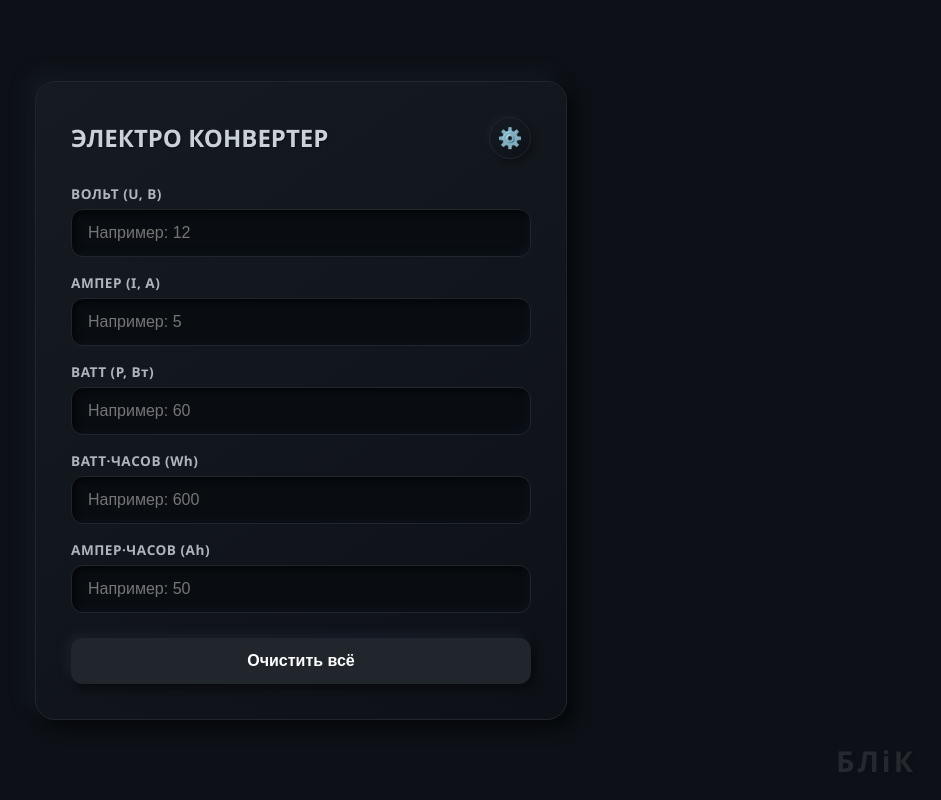
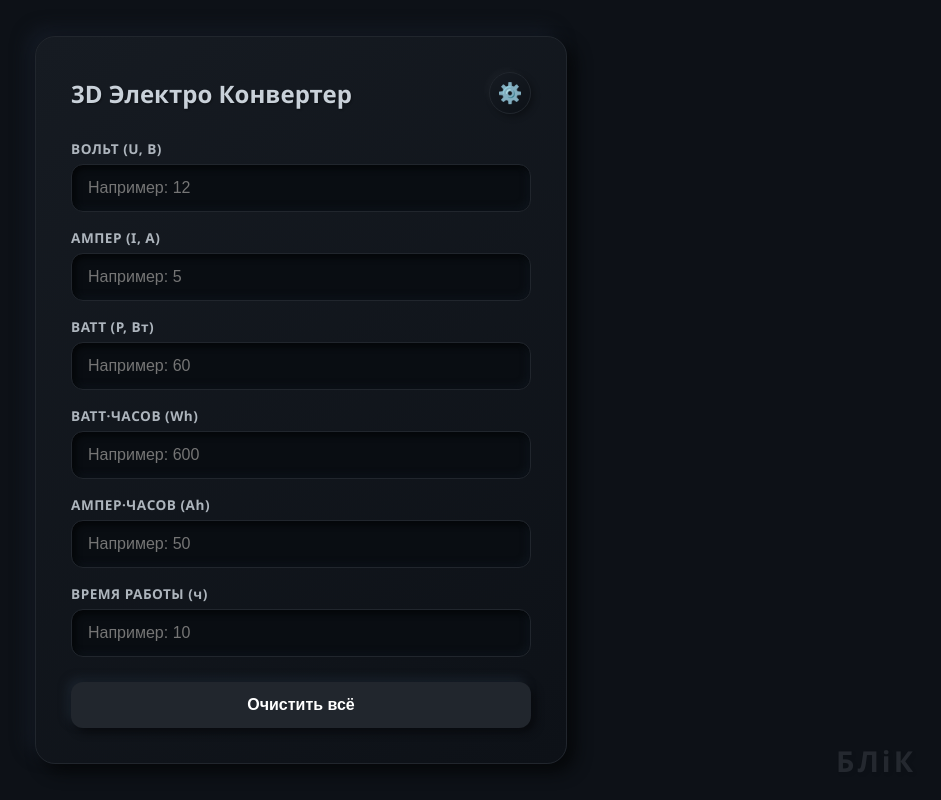
Before and after one commit to comp28333-source/E-Converter, a plain HTML site: page index.html in a window 1280 px wide. Shown: the whole page, without its empty margins (339-1280 px from the left). Drawn offline with Linux system fonts and the light colour scheme.

Commit message:
Add files via upload

```diff
--- a/index.html
+++ b/index.html
@@ -3,7 +3,7 @@
 <head>
     <meta charset="UTF-8">
     <meta name="viewport" content="width=device-width, initial-scale=1.0">
-    <title>ЭЛЕКТРИЧЕСКИЙ КОНВЕРТЕР</title>
+    <title>3D Электрический Конвертер</title>
     <style>
         :root {
             --bg-color: #0d1117;
@@ -237,7 +237,7 @@
 
     <div class="container">
         <div class="header">
-            <h2>ЭЛЕКТРО КОНВЕРТЕР</h2>
+            <h2>3D Электро Конвертер</h2>
             <button class="settings-btn" onclick="openSettings()" title="Настройки">⚙️</button>
         </div>
 
@@ -266,7 +266,10 @@
             <input type="number" id="amp_hours" placeholder="Например: 50">
         </div>
 
-
+        <div class="field-group">
+            <label for="hours">ВРЕМЯ РАБОТЫ (ч)</label>
+            <input type="number" id="hours" placeholder="Например: 10">
+        </div>
 
         <div class="actions">
             <button class="btn btn-secondary" onclick="clearAll()">Очистить всё</button>
```
